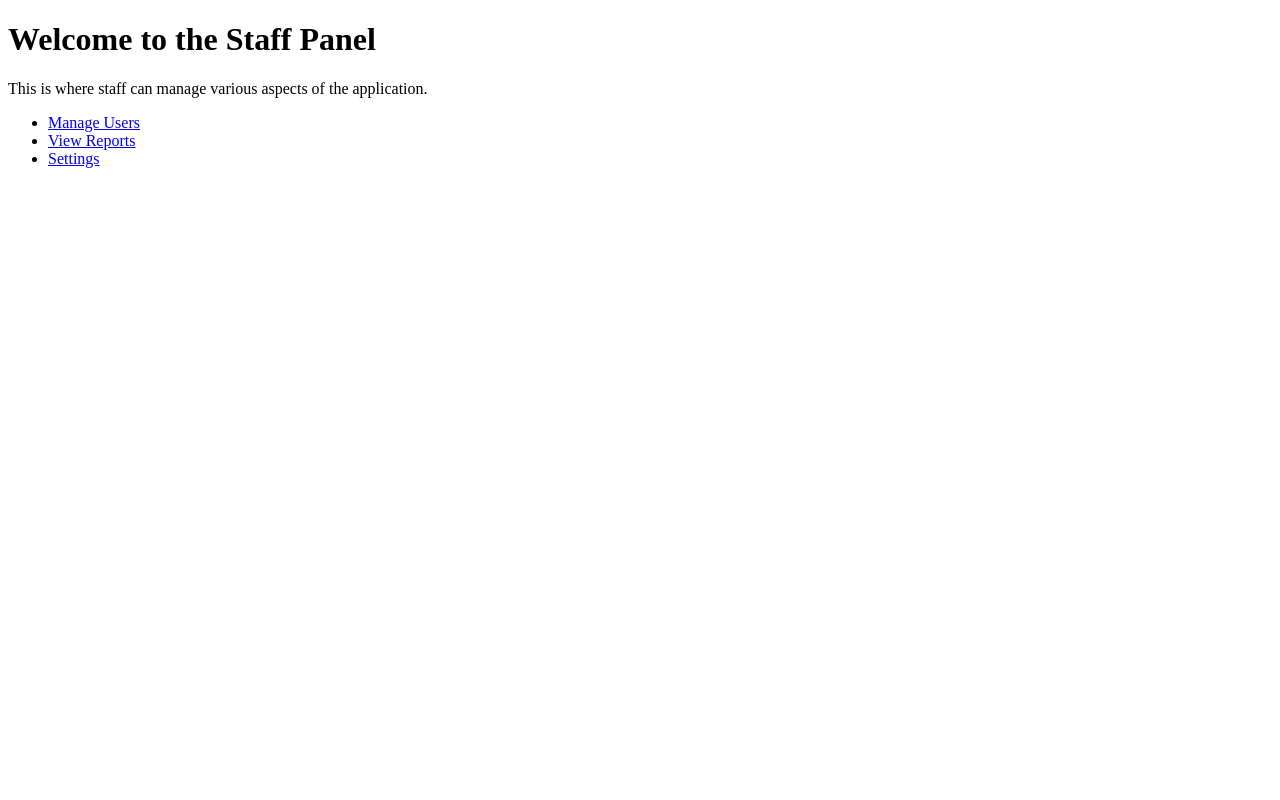
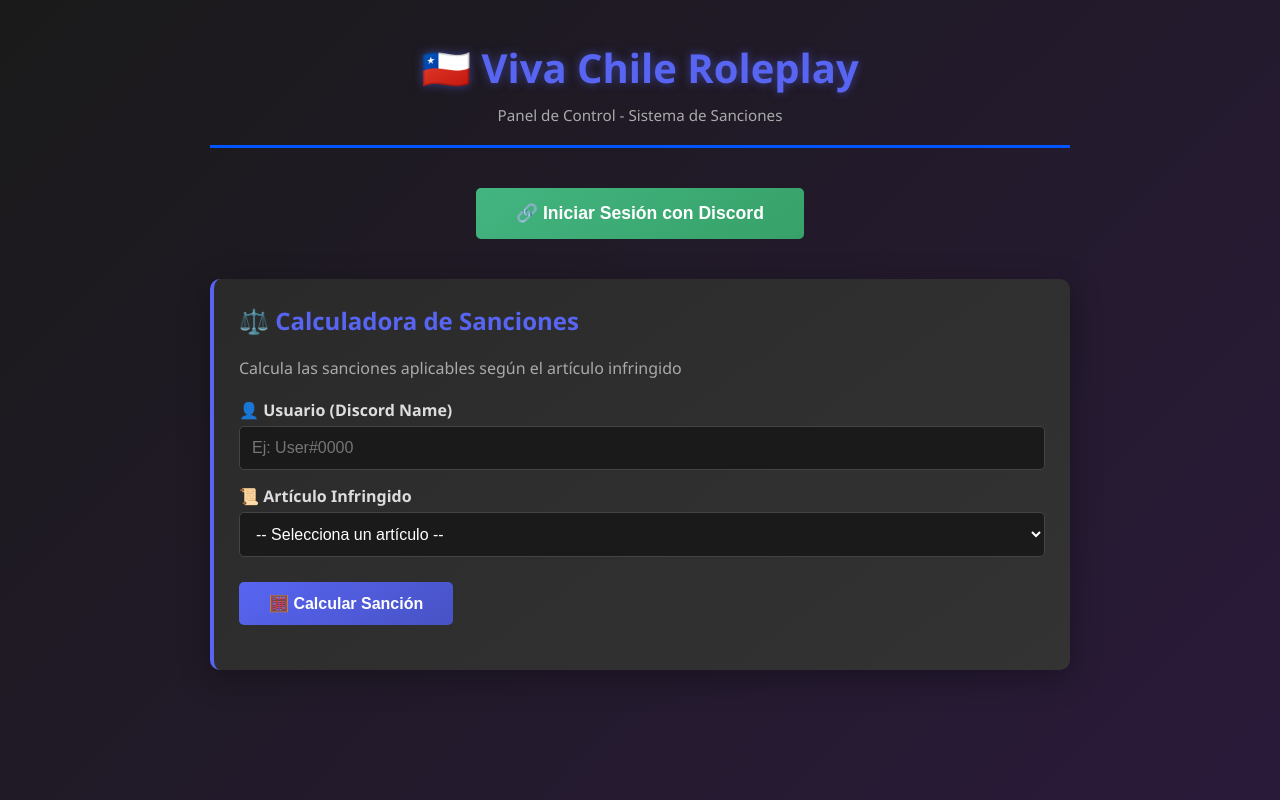
Before and after one commit to sinaloa12414w-hue/Viva-chile, a plain HTML site: page public/index.html in a window 1280 px wide. Drawn offline with Linux system fonts and the light colour scheme; no server answers.

Commit message:
Update public/index.html with staff panel including styles, calculator, Discord login button, and script.js link

```diff
--- a/public/index.html
+++ b/public/index.html
@@ -1,17 +1,211 @@
 <!DOCTYPE html>
-<html lang="en">
+<html lang="es">
 <head>
     <meta charset="UTF-8">
     <meta name="viewport" content="width=device-width, initial-scale=1.0">
-    <title>Staff Panel</title>
+    <title>Viva Chile RP - Staff Panel</title>
+    <style>
+        * {
+            margin: 0;
+            padding: 0;
+            box-sizing: border-box;
+        }
+
+        body {
+            background: linear-gradient(135deg, #1a1a1a 0%, #2a1a3a 100%);
+            color: white;
+            font-family: 'Segoe UI', Tahoma, Geneva, Verdana, sans-serif;
+            min-height: 100vh;
+            padding: 20px;
+        }
+
+        .container {
+            max-width: 900px;
+            margin: auto;
+            padding: 20px;
+        }
+
+        .header {
+            border-bottom: 3px solid #0055ff;
+            padding-bottom: 20px;
+            margin-bottom: 30px;
+            text-align: center;
+        }
+
+        .header h1 {
+            font-size: 2.5em;
+            color: #5865F2;
+            text-shadow: 0 0 10px rgba(88, 101, 242, 0.5);
+            margin-bottom: 10px;
+        }
+
+        .header p {
+            color: #aaa;
+            font-size: 0.95em;
+        }
+
+        .login-section {
+            text-align: center;
+            margin-bottom: 40px;
+        }
+
+        .card {
+            background: linear-gradient(145deg, #2a2a2a, #333333);
+            padding: 25px;
+            border-radius: 10px;
+            margin-top: 20px;
+            border-left: 4px solid #5865F2;
+            box-shadow: 0 8px 32px rgba(0, 0, 0, 0.3);
+        }
+
+        .card h2 {
+            margin-bottom: 20px;
+            color: #5865F2;
+            font-size: 1.5em;
+        }
+
+        button {
+            background: linear-gradient(145deg, #5865F2, #4752c4);
+            color: white;
+            border: none;
+            padding: 12px 30px;
+            border-radius: 5px;
+            cursor: pointer;
+            font-weight: bold;
+            font-size: 1em;
+            transition: all 0.3s ease;
+            margin-top: 10px;
+        }
+
+        button:hover {
+            background: linear-gradient(145deg, #4752c4, #3d4399);
+            transform: translateY(-2px);
+            box-shadow: 0 5px 15px rgba(88, 101, 242, 0.4);
+        }
+
+        button:active {
+            transform: translateY(0);
+        }
+
+        .input-group {
+            margin-bottom: 15px;
+        }
+
+        label {
+            display: block;
+            margin-bottom: 5px;
+            font-weight: 600;
+            color: #ddd;
+        }
+
+        input, select {
+            width: 100%;
+            padding: 12px;
+            background: #1a1a1a;
+            color: white;
+            border: 1px solid #444;
+            border-radius: 5px;
+            font-size: 1em;
+            transition: all 0.3s ease;
+        }
+
+        input:focus, select:focus {
+            outline: none;
+            border-color: #5865F2;
+            box-shadow: 0 0 10px rgba(88, 101, 242, 0.3);
+            background: #242424;
+        }
+
+        #result {
+            margin-top: 20px;
+        }
+
+        .result-box {
+            background: #3a3a3a;
+            padding: 20px;
+            border-left: 4px solid #5865F2;
+            margin-top: 15px;
+            border-radius: 5px;
+            box-shadow: 0 4px 15px rgba(0, 0, 0, 0.2);
+        }
+
+        .result-box p {
+            margin-bottom: 8px;
+            line-height: 1.6;
+        }
+
+        .result-box strong {
+            color: #5865F2;
+        }
+
+        .penalty-total {
+            color: #ff9900;
+            font-weight: bold;
+            font-size: 1.2em;
+        }
+
+        .error {
+            color: #ff4444;
+            background: rgba(255, 68, 68, 0.1);
+            padding: 10px;
+            border-radius: 5px;
+            margin-top: 10px;
+        }
+
+        .success {
+            color: #44ff44;
+            background: rgba(68, 255, 68, 0.1);
+            padding: 10px;
+            border-radius: 5px;
+            margin-top: 10px;
+        }
+
+        .login-btn {
+            background: linear-gradient(145deg, #43b581, #37a168);
+            padding: 15px 40px;
+            font-size: 1.1em;
+        }
+
+        .login-btn:hover {
+            background: linear-gradient(145deg, #37a168, #2d8b54);
+        }
+    </style>
 </head>
 <body>
-    <h1>Welcome to the Staff Panel</h1>
-    <p>This is where staff can manage various aspects of the application.</p>
-    <ul>
-        <li><a href="/manage-users">Manage Users</a></li>
-        <li><a href="/view-reports">View Reports</a></li>
-        <li><a href="/settings">Settings</a></li>
-    </ul>
+    <div class="container">
+        <div class="header">
+            <h1>🇨🇱 Viva Chile Roleplay</h1>
+            <p>Panel de Control - Sistema de Sanciones</p>
+        </div>
+
+        <div class="login-section">
+            <button class="login-btn" onclick="loginWithDiscord()">🔗 Iniciar Sesión con Discord</button>
+        </div>
+
+        <div class="card">
+            <h2>⚖️ Calculadora de Sanciones</h2>
+            <p style="color: #aaa; margin-bottom: 20px;">Calcula las sanciones aplicables según el artículo infringido</p>
+
+            <div class="input-group">
+                <label>👤 Usuario (Discord Name)</label>
+                <input type="text" id="targetUser" placeholder="Ej: User#0000">
+            </div>
+
+            <div class="input-group">
+                <label>📜 Artículo Infringido</label>
+                <select id="article">
+                    <option value="">-- Selecciona un artículo --</option>
+                    <option value="45">Art 0.1 - Suplantación de identidad (45m + Sanción Grave)</option>
+                    <option value="30">Art 0.4 - Contenido Inapropiado (30m + Sanción)</option>
+                    <option value="60">Art 0.10 - Character Kill (60m + Sanción)</option>
+                </select>
+            </div>
+
+            <button onclick="calculate()">🧮 Calcular Sanción</button>
+            <div id="result"></div>
+        </div>
+    </div>
+
+    <script src="/script.js"></script>
 </body>
 </html>
```
